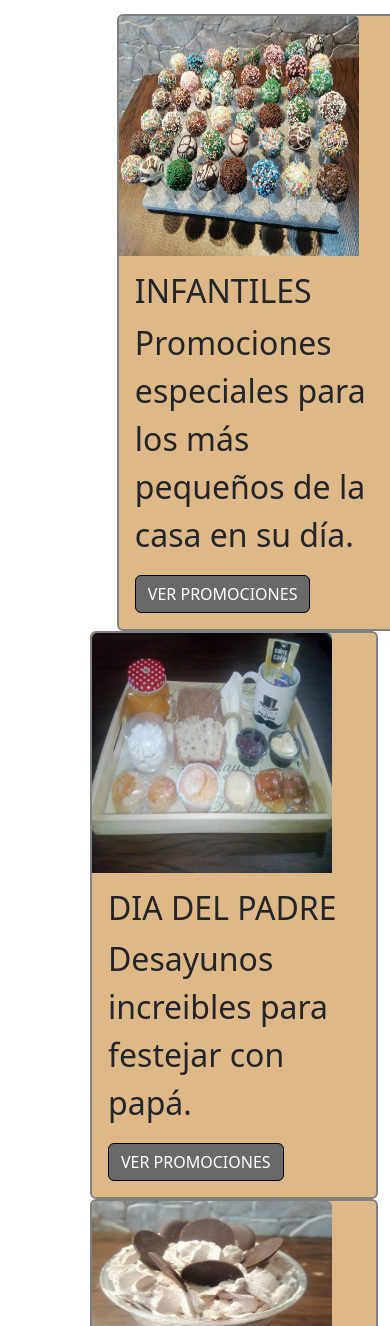
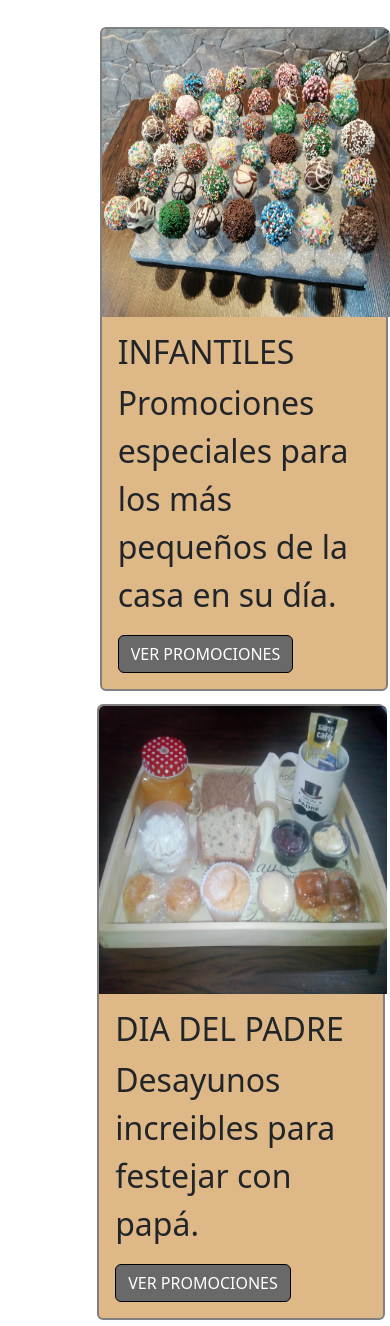
Before and after one commit to GermanLatorre/CoderHouse, a plain HTML site: page ProyectoGermanLatorre/menu/Promociones.html in a window 390 px wide. Shown: the part 197-1523 px from the top of the page. Drawn offline with nearby package versions, Linux system fonts and the light colour scheme.

Commit message:
segundaEntrega

```diff
--- a/ProyectoGermanLatorre/menu/Promociones.html
+++ b/ProyectoGermanLatorre/menu/Promociones.html
@@ -38,7 +38,7 @@
                         </section>
 
                     </ul>
-                    <div class="cotainer promociones">
+                    <div class="container promociones">
                         <div class="row postres">
                         <div class="col-lg-4 col-sm-12">
                     <div class="card carta1p" style="width: 18rem;">
--- a/ProyectoGermanLatorre/style.css
+++ b/ProyectoGermanLatorre/style.css
@@ -223,7 +223,7 @@ height: 18rem;
 /*promociones*/
   .carta1p{
    background-color: burlywood;
-   margin-left: 10%;
+   margin-left: 1%;
    border: 2px solid grey;
 
   }
@@ -239,7 +239,7 @@ height: 18rem;
    height: 14rem;
   }
   .promociones{
-   margin-bottom: 5%;
+    margin-bottom: 5%;
   }
 /*día del padre*/
   .carta1{
@@ -361,9 +361,6 @@ color: brown;
     grid-template-columns: repeat(3,1fr);
     grid-template-rows: repeat(1,1fr);
   }
-  .header-logo img{
-    width: 7rem;
-  }
 
 nav{
   display: flex;
@@ -397,14 +394,6 @@ section p{
  margin-left: 15%;
 
 }
-.parrafo p{
-  margin-left:30%;
-  font-family: Verdana, Geneva, Tahoma, sans-serif;
-  color: brown;
-}
-.video_container{
-  margin-left: 15%;
-}
 footer img{
   width: 20px;
   height: 20px;
@@ -415,39 +404,39 @@ footer img{
  footer form{
   width: 5%;
 }
+.header-logo img{
+  width: 7rem;
+}
+.parrafo p{
+  margin-left:30%;
+  font-family: Verdana, Geneva, Tahoma, sans-serif;
+  color: brown;
+}
 .video_container{
+  margin-left: 15%;
   width: 72%;
 }
+
+
 .parrafo {
   width: 65%;
 }
-.postres{
-
-  grid-template-columns: repeat(1,1fr);
-  grid-template-rows: repeat(6,1fr);
-}
-.postres img{
-  width: 15rem;
-  height: 15rem;
-}
-.img-pos{
-  width: 42%;
-  border: 1rem solid chocolate;
-  border-radius: 8%;
-  margin-top: 2%;
-  margin-bottom: 2%;
-  margin-left: 15%;
-  }
-  .contenedor-galeria{
+ .contenedor-galeria{
     display: flex;
     flex-direction: column;
     margin-left: 15%;
   }
-  .postres p{
-    align-items: center;
-
-  }
   /*promociones*/
+  .carta1p{
+  margin-top: 5%;
+  width: 80%;
+}
+.carta2p{
+  margin-top: 5%;
+}
+.carta3p{
+  margin-top: 5%;
+}
 
   .carta1t{
     margin-top: 5%;
@@ -486,4 +475,21 @@ footer img{
         margin-left: 22%;
       }
 
+      .postres img{
+        width: 18rem;
+        height: 18rem;
+      }
+      .postres p{
+        align-items: center;
+
+      }
+      .img-pos{
+        width: 42%;
+        border: 1rem solid chocolate;
+        border-radius: 8%;
+        margin-top: 2%;
+        margin-bottom: 2%;
+        margin-left: 15%;
+        }
+
 }
```
